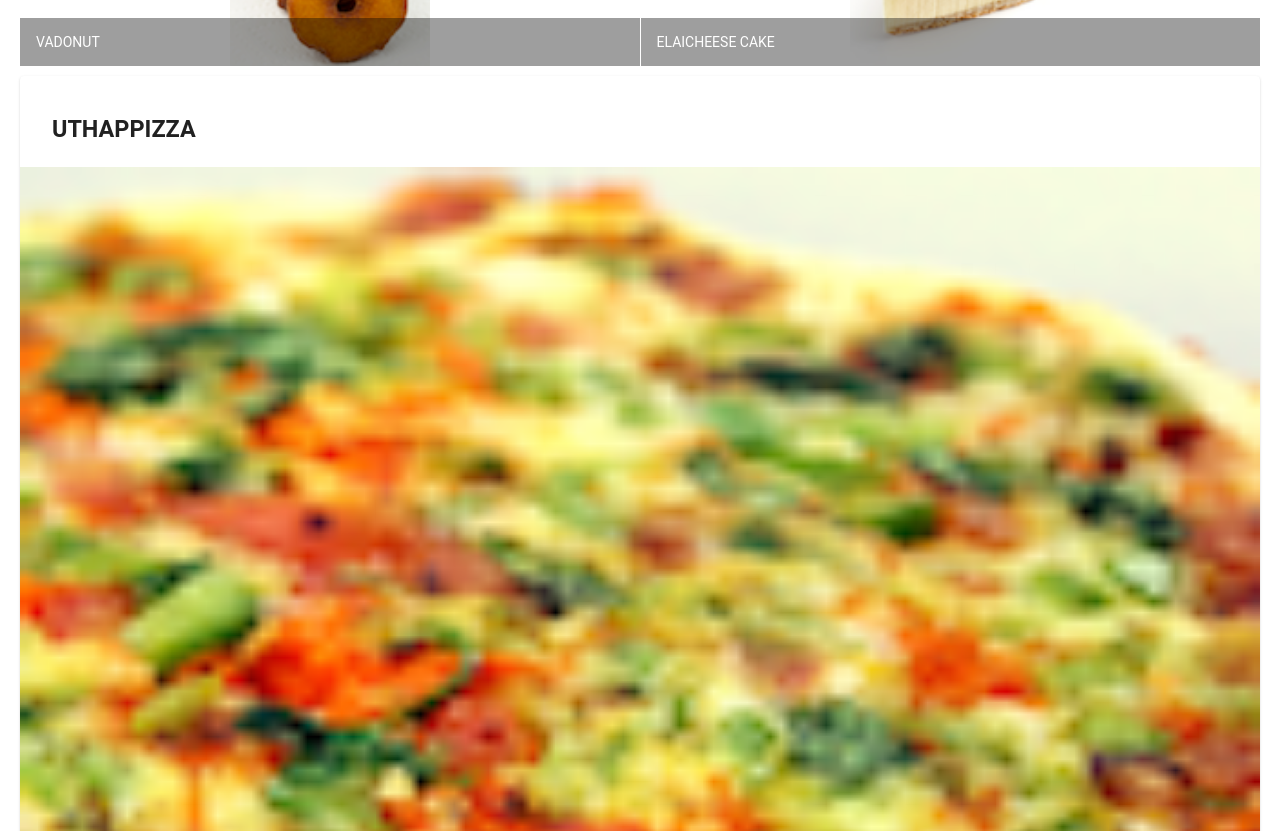
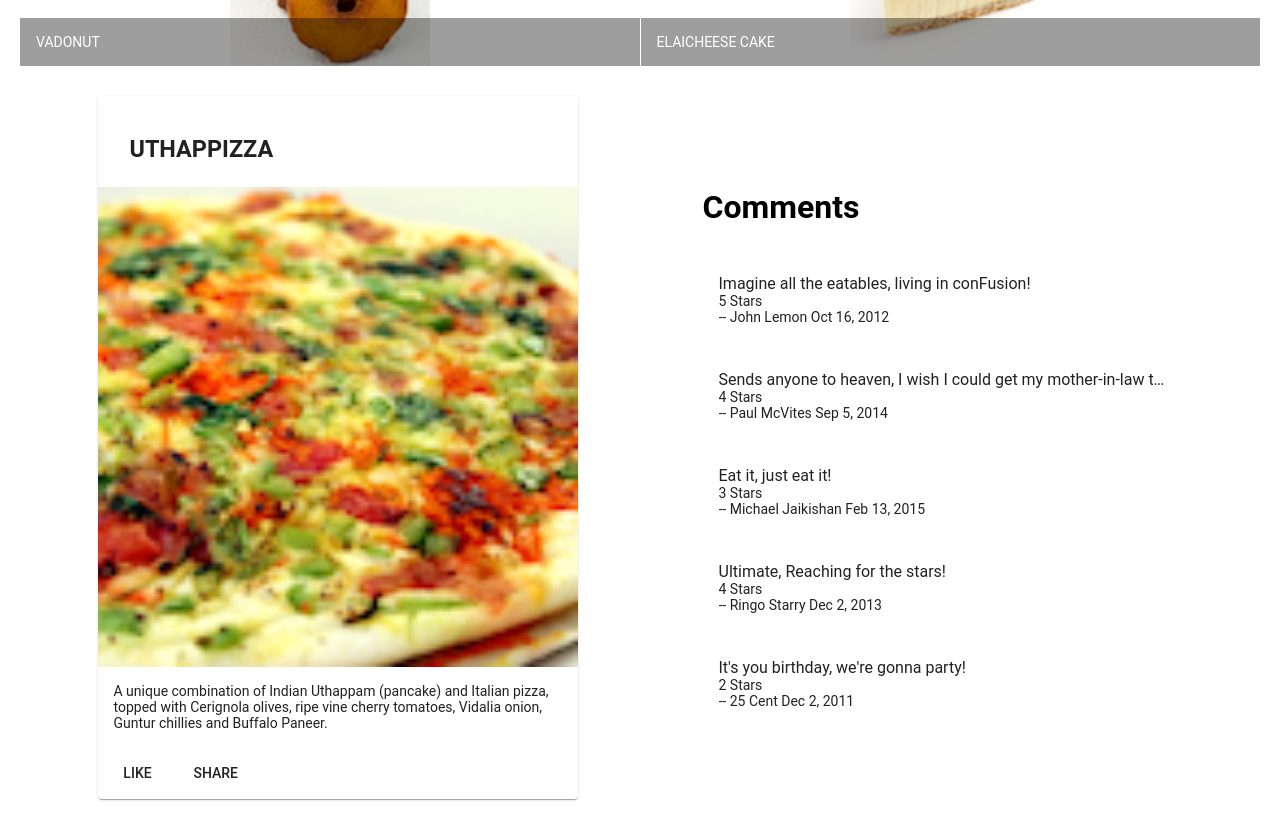
Before and after one commit to SezalVerma/Angular, an Angular app: page / in a window 1280 px wide. Shown: the part 520-1351 px from the top of the page. Built offline with nearby package versions, Linux system fonts and the light colour scheme.

Commit message:
Assignment 1

```diff
--- a/src/app/app.module.ts
+++ b/src/app/app.module.ts
@@ -13,11 +13,13 @@
 import {MatButtonModule} from '@angular/material/button';
 import {FlexLayoutModule} from '@angular/flex-layout';
 import 'hammerjs';
+import { DishdetailComponent } from './dishdetail/dishdetail.component';
 
 @NgModule({
   declarations: [
     AppComponent,
-    MenuComponent
+    MenuComponent,
+    DishdetailComponent
   ],
   imports: [
     BrowserModule,
--- /dev/null
+++ b/src/app/dishdetail/dishdetail.component.html
@@ -0,0 +1,38 @@
+<div class="container"
+    fxLayout="row"
+    fxLayout.sm="column"
+    fxLayout.xs="column"
+    fxLayoutAlign.gt-md="space-around center"
+    fxLayoutGap="10px"
+    fxLayoutGap.xs="0">
+
+  <div fxFlex="40" *ngIf="dish" >
+      <mat-card>
+        <mat-card-header>
+          <mat-card-title>
+            <h3> {{dish.name | uppercase }} </h3>
+          </mat-card-title>
+        </mat-card-header>
+        <img mat-card-image src={{dish.image}} alt={{dish.name}}>
+        <mat-card-content>
+          <p> {{dish.description}} </p>
+        </mat-card-content>
+        <mat-card-actions>
+          <button mat-button> LIKE </button>
+          <button mat-button> SHARE</button>
+        </mat-card-actions>
+      </mat-card>
+  </div>
+
+  <div fxFlex="40" *ngIf="dish">
+    <h1 matLine> Comments </h1>
+    <mat-list *ngFor="let comment of dish.comments">
+      <mat-list-item >
+        <p matLine> {{comment.comment}} </p>
+        <p matLine> {{comment.rating}} Stars </p>
+        <p matLine> -- {{comment.author}} {{comment.date | date}} </p>
+      </mat-list-item>
+    </mat-list>
+  </div>
+
+</div>
--- /dev/null
+++ b/src/app/dishdetail/dishdetail.component.ts
@@ -0,0 +1,61 @@
+import { Component, OnInit } from '@angular/core';
+
+const DISH = {
+  id: '0',
+  name: 'Uthappizza',
+  image: '/assets/images/uthappizza.png',
+  category: 'mains',
+  featured: true,
+  label: 'Hot',
+  price: '4.99',
+  // tslint:disable-next-line:max-line-length
+  description: 'A unique combination of Indian Uthappam (pancake) and Italian pizza, topped with Cerignola olives, ripe vine cherry tomatoes, Vidalia onion, Guntur chillies and Buffalo Paneer.',
+  comments: [
+       {
+           rating: 5,
+           comment: 'Imagine all the eatables, living in conFusion!',
+           author: 'John Lemon',
+           date: '2012-10-16T17:57:28.556094Z'
+       },
+       {
+           rating: 4,
+           comment: 'Sends anyone to heaven, I wish I could get my mother-in-law to eat it!',
+           author: 'Paul McVites',
+           date: '2014-09-05T17:57:28.556094Z'
+       },
+       {
+           rating: 3,
+           comment: 'Eat it, just eat it!',
+           author: 'Michael Jaikishan',
+           date: '2015-02-13T17:57:28.556094Z'
+       },
+       {
+           rating: 4,
+           comment: 'Ultimate, Reaching for the stars!',
+           author: 'Ringo Starry',
+           date: '2013-12-02T17:57:28.556094Z'
+       },
+       {
+           rating: 2,
+           comment: 'It\'s you birthday, we\'re gonna party!',
+           author: '25 Cent',
+           date: '2011-12-02T17:57:28.556094Z'
+       }
+   ]
+};
+
+@Component({
+  selector: 'app-dishdetail',
+  templateUrl: './dishdetail.component.html',
+  styleUrls: ['./dishdetail.component.scss']
+})
+export class DishdetailComponent implements OnInit {
+
+  dish = DISH;
+
+  constructor() { }
+
+  ngOnInit() {
+  }
+
+}
--- a/src/app/menu/menu.component.html
+++ b/src/app/menu/menu.component.html
@@ -45,7 +45,7 @@
   </mat-list>
   -->
 
-  <div fxFlex *ngIf="selectedDish">
+  <!-- <div fxFlex *ngIf="selectedDish">
     <mat-card>
       <mat-card-header>
         <mat-card-title>
@@ -61,6 +61,8 @@
         <button mat-button> SHARE</button>
       </mat-card-actions>
     </mat-card>
-  </div>
+  </div> -->
+
+  <app-dishdetail> </app-dishdetail>
 
 </div>
--- a/src/app/menu/menu.component.ts
+++ b/src/app/menu/menu.component.ts
@@ -2,6 +2,7 @@
 
 // Dish - name of class specified in 'shared/dish'
 import {Dish} from '../shared/dish';
+import {DishdetailComponent} from '../dishdetail/dishdetail.component';
 
 // const DISHES of type 'array of Dish (imported)'
 const DISHES : Dish[]= [
@@ -63,6 +64,8 @@
 
   selectedDish :Dish = DISHES[0];       // type- Dish   , selected - one dish at a time
 
+
+
   constructor() { }
 
   ngOnInit() {
--- /dev/null
+++ b/src/app/peers/dishdetail.component.html
@@ -0,0 +1,43 @@
+<div class="container"
+    fxLayout="row"
+    fxLayout.sm="column"
+    fxLayout.xs="column"
+    fxLayoutAlign.gt-md="space-around center"
+    fxLayoutGap="10px"
+    fxLayoutGap.xs="0">
+
+<div fxFlex="40">
+    <div fxFlex *ngIf="dish">
+        <mat-card>
+          <mat-card-header>
+            <mat-card-title>
+              <h3>{{dish.name | uppercase}}</h3>
+            </mat-card-title>
+          </mat-card-header>
+          <img mat-card-image src={{dish.image}} alt={{dish.name}}>
+          <mat-card-content>
+            <p>{{dish.description}}
+            </p>
+          </mat-card-content>
+          <mat-card-actions>
+            <button mat-button>LIKE</button>
+            <button mat-button>SHARE</button>
+          </mat-card-actions>
+        </mat-card>
+    </div>
+</div>
+
+  <div fxFlex="40">
+    <div fxFlex *ngIf="dish">
+        <mat-list>
+
+            <mat-list-title>
+              <h3>Comments</h3>
+            </mat-list-title>
+
+            <p>{{dish.comments}}</p>
+        </mat-list>
+    </div>
+  </div>
+
+</div>
```
Also changed, not shown: src/app/dishdetail/dishdetail.component.scss (added), 1 other file (tests, documents, lock files or other folders).
